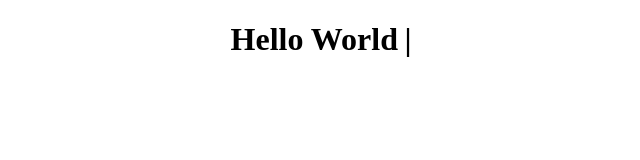
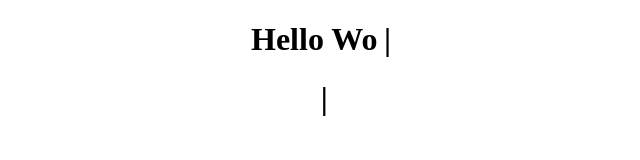
Before and after one commit to DanBoothDev/typewriter.js, a plain HTML site: page examples/index.html in a window 1280 px wide. Shown: the whole page, without its empty margins (319-959 px from the left). Drawn offline with Linux system fonts and the light colour scheme.

Commit message:
Added first run of remove text

```diff
--- a/examples/index.html
+++ b/examples/index.html
@@ -11,13 +11,17 @@
 <body>
     <div class="container" style="text-align: center;">
         <h1 class="typewriter-animated-cursor" id="title-block"></h1>
+        <h1 class="typewriter-animated-cursor" id="subtitle-block"></h1>
     </div>
 
     <script type="module">
-        import { typeText } from '../js/typewriter.js';
+        import { typeText, removeText } from '../js/typewriter.js';
         let titleBlock = document.querySelector("#title-block");
+        let subtitleBlock = document.querySelector("#subtitle-block");
         typeText(titleBlock, 'Hello').then(() => {
-            typeText(titleBlock, ' World')
+            typeText(titleBlock, ' World').then(() => {
+                removeText(titleBlock, 3)
+            })
         });
     </script>
 </body>
--- a/js/typewriter.js
+++ b/js/typewriter.js
@@ -3,10 +3,14 @@ const DEFAULT_TYPE_SPEED = 250;
 
 function asyncLetter(letter, speed = DEFAULT_TYPE_SPEED) {
     return new Promise(resolve => {
-        setTimeout(() => {
-            resolve(letter);
-        }, speed);
+        setTimeout(() => resolve(letter), speed);
     });
+}
+
+function asyncRemoveIndex(index, speed) {
+    return new Promise(resolve => {
+        setTimeout(() => resolve(index), speed);
+    })
 }
 
 async function* asyncLetterGenerator(text, speed = DEFAULT_TYPE_SPEED) {
@@ -23,4 +27,18 @@ async function typeText(targetElement, text, delay) {
     }
 }
 
-export { typeText }
+async function* asyncLetterRemoveGenerator(numChars, speed = DEFAULT_TYPE_SPEED) {
+    let letterIdx = 0;
+    while (letterIdx < numChars) {
+        letterIdx += 1;
+        yield asyncRemoveIndex(letterIdx, speed);
+    }
+}
+
+async function removeText(targetElement, numChars, delay) {
+    for await (const letter of asyncLetterRemoveGenerator(numChars, delay)) {
+        targetElement.textContent = targetElement.textContent.slice(0, -1);
+    }
+}
+
+export { typeText, removeText };
```
